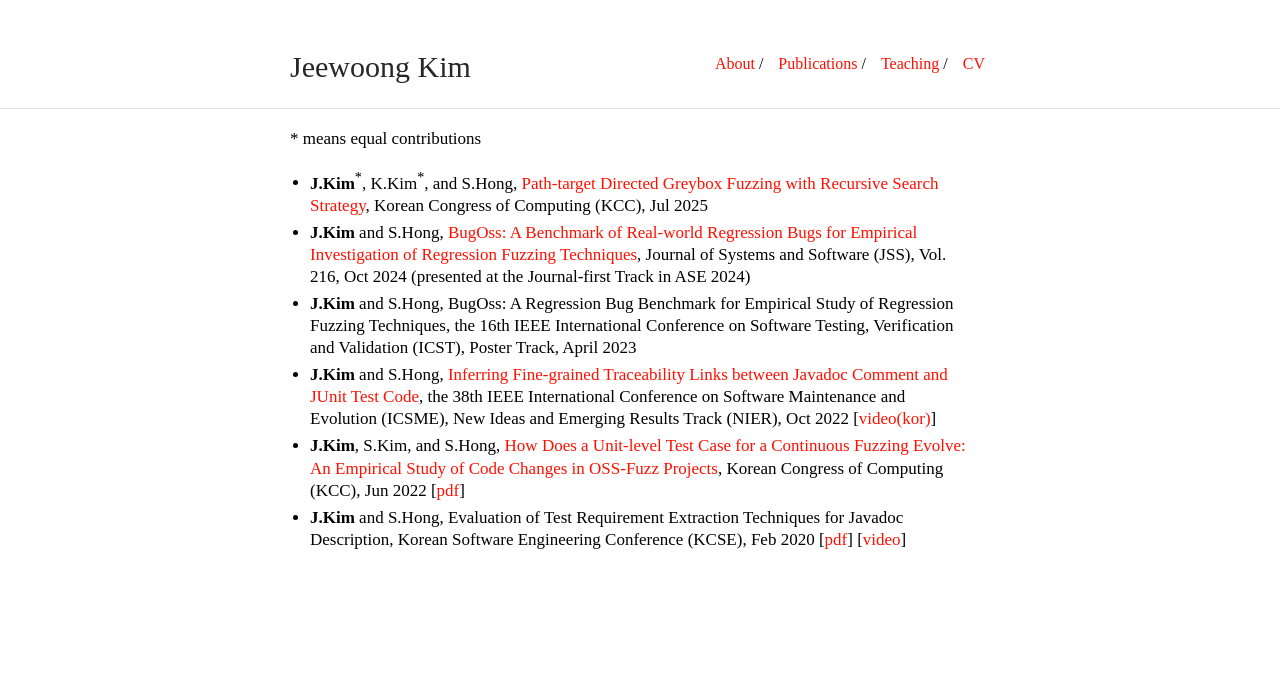
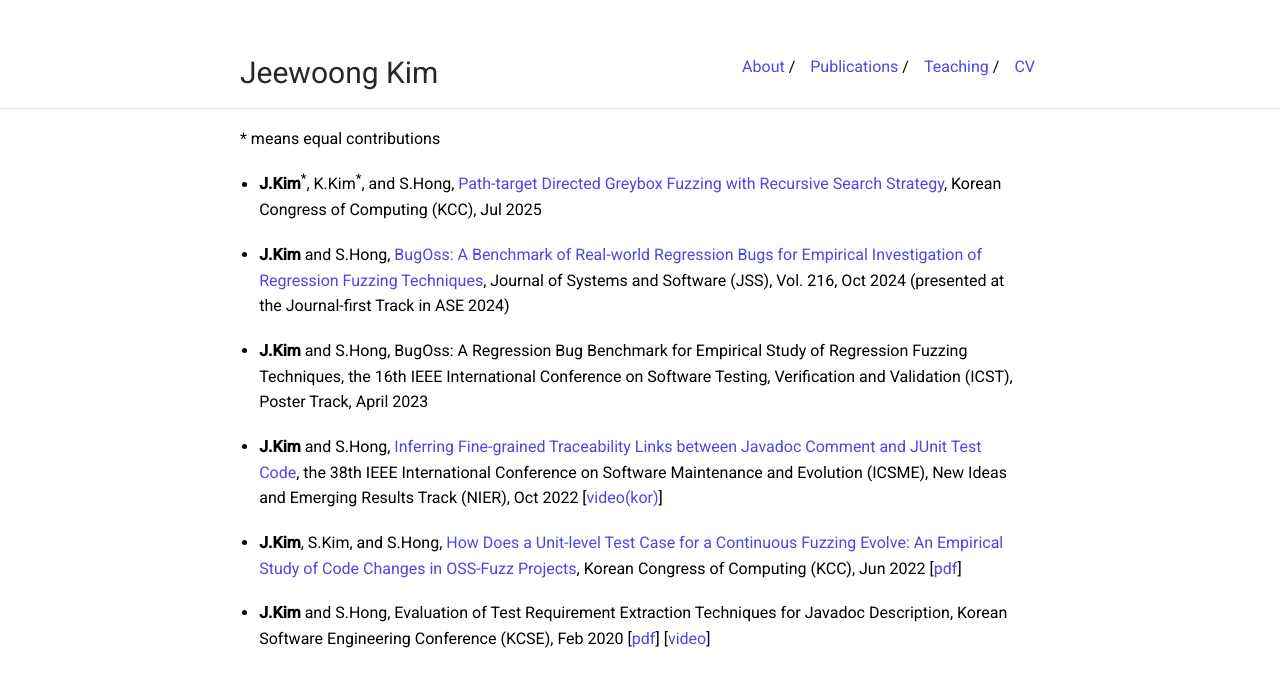
Before and after one commit to JeewoongKim/jeewoongkim.github.io, a Jekyll site: the page built from publications.md, in a window 1280 px wide. Shown: the top 687 px of the page. Built offline with Jekyll 4.4.1, drawn with Linux system fonts in a browser that asks for light colours.

Commit message:
update layout

```diff
--- a/_layouts/default.html
+++ b/_layouts/default.html
@@ -18,7 +18,10 @@
     <meta name="description" content="{{ desc }}">
 <!--	<link href="https://fonts.googleapis.com/css2?family=Open+Sans&display=swap" rel="stylesheet"> -->
 <!--	<link href="https://fonts.googleapis.com/css2?family=Mukta&family=Poppins&display=swap" rel="stylesheet"> -->
-	<link href="https://fonts.googleapis.com/css2?family=Roboto&display=swap" rel="stylesheet">
+<!--	<link href="https://fonts.googleapis.com/css2?family=Inter:wght@400;500;600&display=swap" rel="stylesheet"> -->
+<!--    <link href="https://fonts.googleapis.com/css2?family=IBM+Plex+Sans:wght@400;500;600&display=swap" rel="stylesheet"> -->
+<!--    <link href="https://fonts.googleapis.com/css2?family=Roboto&display=swap" rel="stylesheet"> -->
+	<link href="https://fonts.googleapis.com/css2?family=Roboto:wght@400;500&display=swap" rel="stylesheet">
     <link rel="alternate" type="application/rss+xml" title="{{ site.title }} RSS" href="/feed.xml" />
     <link rel="stylesheet" href="{{ site.baseurl }}/css/main.css">
     {% if site.favicon %}
@@ -50,7 +53,7 @@
         <meta name="twitter:image" content="{{ site.profile_picture }}">
     {% endif %}
 </head>
-<body>
+<body class="{{ page.body_class }}">
     <div class="wrapper">
         <div class="navbar container">
             {% if site.ins_logo %}
--- a/_sass/_style.scss
+++ b/_sass/_style.scss
@@ -13,13 +13,21 @@ body {
     margin: 0;
     //font-family: "Inconsolata";
     //font-family: "Open Sans", sans-serif;
-    //font-family: "Roboto";
-    font-family: "Source Sans Pro";
+    //font-family: "IBM Plex Sans", sans-serif;
+    font-family: "Roboto", sans-serif;
+    //font-family: "Source Sans Pro";
+	line-height: 1.55;
     height: 100%;
+}
+body.publications-page .container {
+    max-width: 800px ;
 }
 a {
     text-decoration: none;
-    color: $accent;
+    //color: $accent;
+    //color: #0b57d0;
+    color: #4f46e5;
+    //color: #3b5bdb;
 }
 a:hover {
     text-decoration: underline;
@@ -73,6 +81,7 @@ hr {
 /* Divs */
 
 .container {
+    //max-width: $max-width;
     max-width: $max-width;
     margin: auto;
 }
--- a/_sass/typography.scss
+++ b/_sass/typography.scss
@@ -69,3 +69,19 @@
 	    line-height: 1.3;
 	}
 }
+
+// PUBLICATION PAGES
+
+body.publications-page .content {
+    font-size: 16px ;
+	line-height: 1.65;
+}
+
+body.publications-page .content li {
+    margin-bottom: 1.2em;
+    line-height: 1.6;
+}
+
+body.publications-page .content ul {
+    padding-left: 1.2rem;
+}
```
Also changed, not shown: publications.md (+3 -0 lines), 7 other files.
